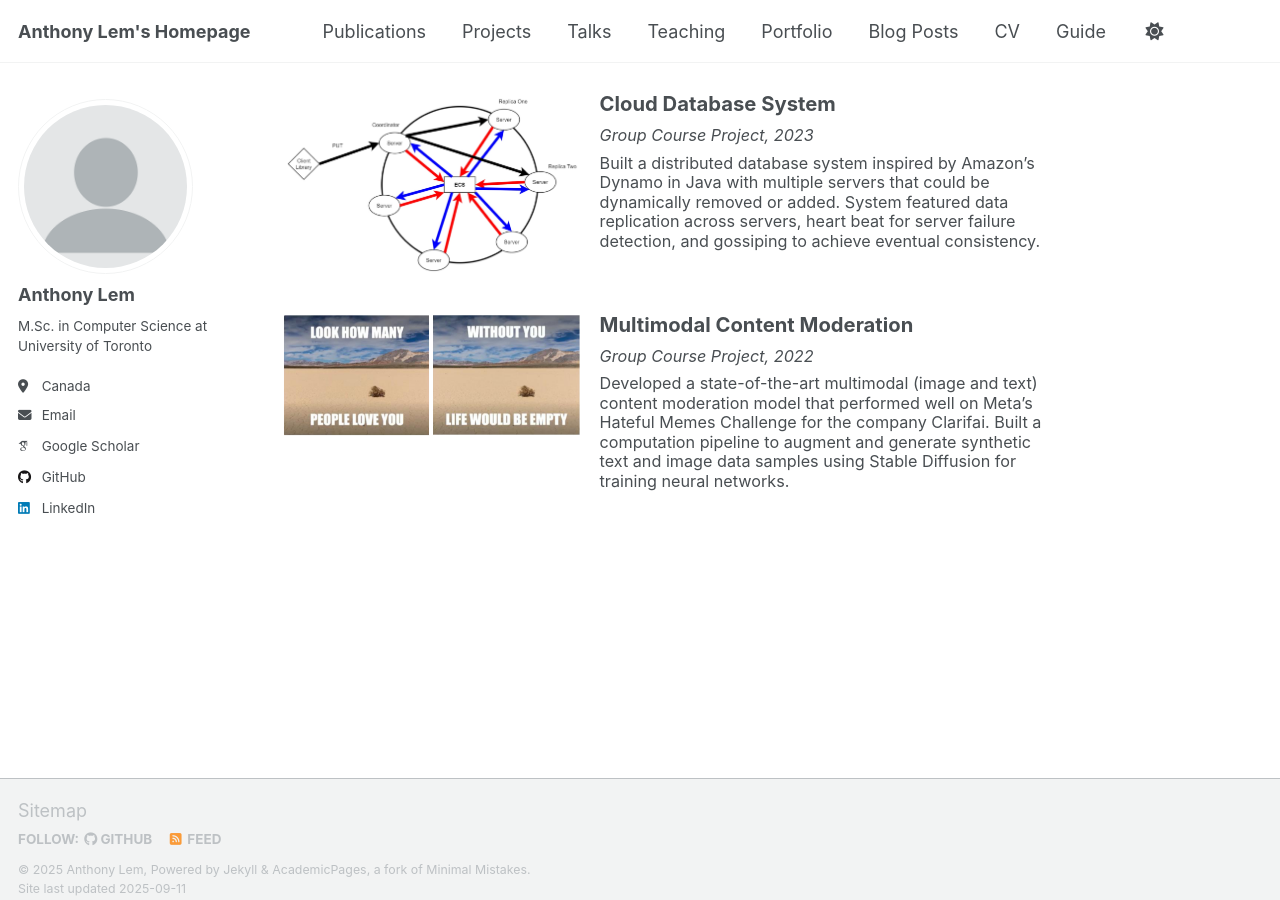
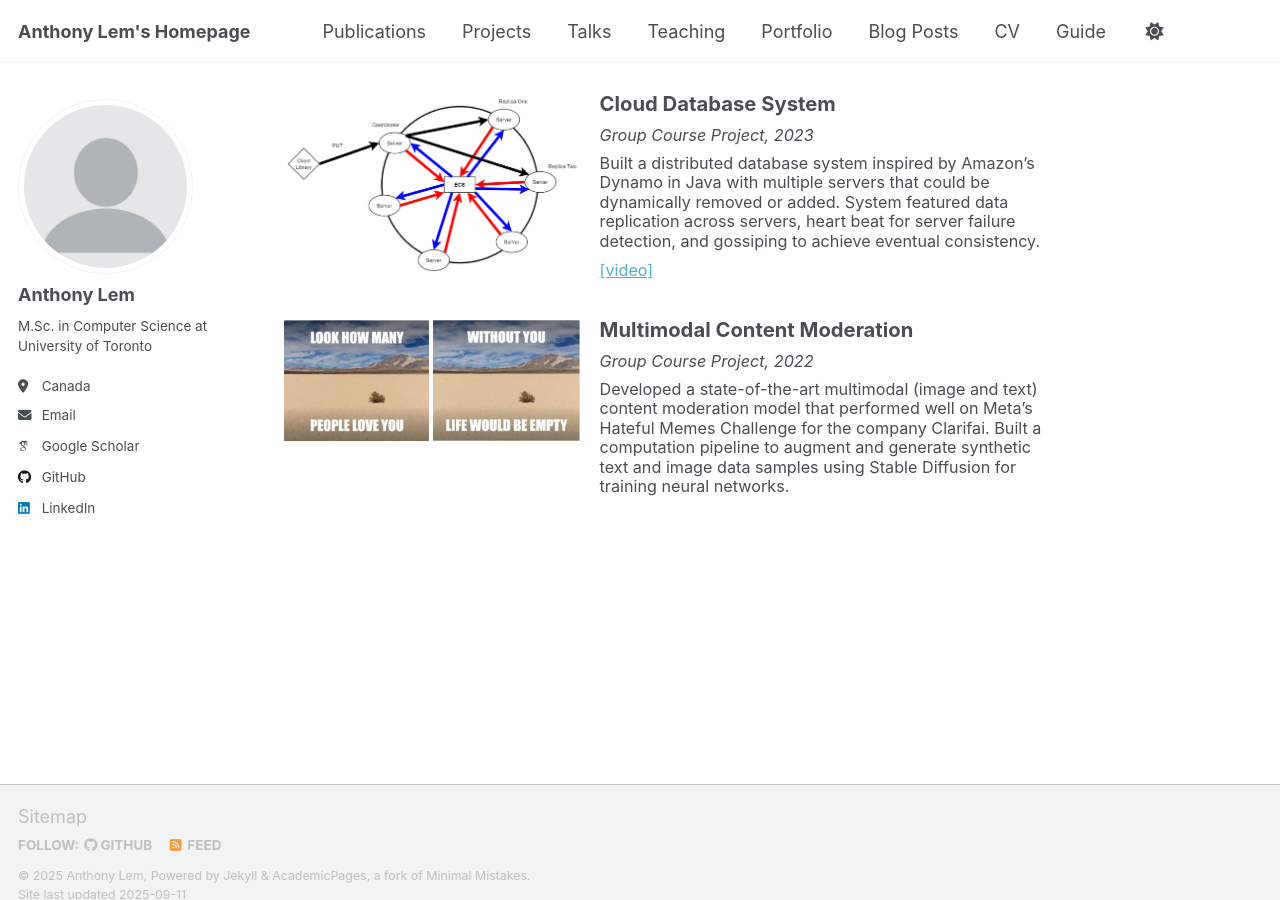
Before and after one commit to Anthonyjlem/Anthonyjlem.github.io, a Jekyll site: the page built from _pages/about.md, in a window 1280 px wide and 900 px high, scrolled down 1594 px. Built offline with Jekyll 4.4.1, drawn with Linux system fonts in a browser that asks for light colours; some web fonts are replaced; a script that is not in the unit is left out.

Commit message:
Add video to database project

```diff
--- a/_includes/archive-single.html
+++ b/_includes/archive-single.html
@@ -99,10 +99,12 @@
         <p>Recommended citation: {{ post.citation }}</p>
       {% elsif post.paperurl and post.bibtexurl %}
         <p><a href=" {{ post.paperurl }} ">[paper]</a> | <a href="{{ post.bibtexurl }}">Download Bibtex</a></p>
-      {% elsif post.paperurl and post.video and post.code%}
+      {% elsif post.paperurl and post.video and post.code %}
         <div><a href=" {{ post.paperurl }} ">[paper]</a> <a href=" {{ post.video }} ">[video]</a> <a href=" {{ post.code }} ">[code]</a></div>
-      {% elsif post.code%}
+      {% elsif post.code %}
         <div><a href=" {{ post.code }} ">[code]</a></div>
+      {% elsif post.video %}
+        <div><a href=" {{ post.video }} ">[video]</a></div>
       {% elsif post.paperurl %}
         <div><a href=" {{ post.paperurl }} ">[paper]</a></div>
       {% elsif post.slidesurl and post.bibtexurl %}
```
